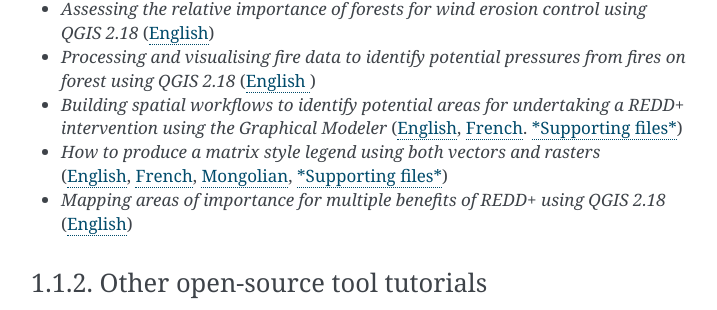
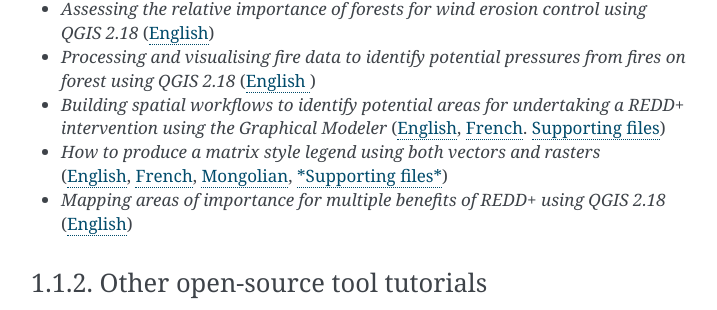
Before and after one commit to corinnar/GIS_tutorials, a Sphinx documentation site: the page built from docs/source/GIS_TOOLS_PAGE.rst, in a window 1280 px wide and 900 px high, scrolled down 1335 px. Shown: the part 144-454 px from the top of the window, without its empty margins (389-1106 px from the left). Built offline with Sphinx 7.4.7, drawn with Linux system fonts in a browser that asks for light colours; pages that are not in the unit, such as notebooks, are missing from menus; part of the change alters nothing that is shown.

```diff
--- a/docs/source/GIS_TOOLS_PAGE.rst
+++ b/docs/source/GIS_TOOLS_PAGE.rst
@@ -49,7 +49,7 @@ Open-source software is released under a license that allows software to be free
 
 -  *Processing and visualising fire data to identify potential pressures from fires on forest using QGIS 2.18* (`English  <https://github.com/corinnar/GIS_tutorials/blob/main/docs/source/media/materials/pdfs/Wind_Erosion_Tutorial.pdf>`__)
 
--  *Building spatial workflows to identify potential areas for undertaking a REDD+ intervention using the Graphical Modeler* (`English <https://github.com/corinnar/GIS_tutorials/blob/main/docs/source/media/materials/pdfs/BuildingSpatialWorkflowsToIdentifyPotReddIntervQGIS_190207.pdf>`__, \ `French <https://github.com/corinnar/GIS_tutorials/blob/main/docs/source/media/materials/pdfs/BuildingSpatialWorkflowsToIdentifyPotReddIntervQGIS_180110%20(481747).pdf>`__. `*Supporting files* <hhttps://github.com/corinnar/GIS_tutorials/tree/main/docs/source/media/materials/tools/SpatialWorkflowsQGIS>`__)
+-  *Building spatial workflows to identify potential areas for undertaking a REDD+ intervention using the Graphical Modeler* (`English <https://github.com/corinnar/GIS_tutorials/blob/main/docs/source/media/materials/pdfs/BuildingSpatialWorkflowsToIdentifyPotReddIntervQGIS_190207.pdf>`__, \ `French <https://github.com/corinnar/GIS_tutorials/blob/main/docs/source/media/materials/pdfs/BuildingSpatialWorkflowsToIdentifyPotReddIntervQGIS_180110%20(481747).pdf>`__. `Supporting files <https://github.com/corinnar/GIS_tutorials/tree/main/docs/source/media/materials/tools/SpatialWorkflowsQGIS>`__)
 
 -  *How to produce a matrix style legend using both vectors and rasters* (\ `English <https://github.com/corinnar/GIS_tutorials/blob/main/docs/source/media/materials/pdfs/9_MatrixStyleLegendProductionUsingQGIS_v1_1_190206.pdf>`__, \ `French <https://github.com/corinnar/GIS_tutorials/blob/main/docs/source/media/materials/pdfs/9_MatrixStyleLegendProductionUsingQGIS_v1_0-FR_160705.pdf>`__, \ `Mongolian <https://github.com/corinnar/GIS_tutorials/blob/main/docs/source/media/materials/pdfs/9_MatrixStyleLegendProductionUsingQGIS_150324_mn_MB%20(130209).pdf>`__, \ `*Supporting files* <https://github.com/corinnar/GIS_tutorials/blob/main/docs/source/media/materials/tools/Matrix_legend_symbology_for_QGIS.zip>`__)
 
@@ -57,7 +57,7 @@ Open-source software is released under a license that allows software to be free
 
 Other open-source tool tutorials
 ~~~~~~~~~~~~~~~~~~~~~~~~~~~~~~~~~~~~~~~~
--   Evaluating the importance of forests for water provision and limiting soil erosion: A modelling approach using WaterWorld (`English <hhttps://github.com/corinnar/GIS_tutorials/blob/main/docs/source/media/materials/pdfs/UN_REDD_WaterWorld_Tutorial_170306%20(336966).pdf>`__, \ `French <https://github.com/corinnar/GIS_tutorials/blob/main/docs/source/media/materials/pdfs/UN_REDD_WaterWorld_Tutorial_FR_180109.pdf>`__, \ `Spanish <https://github.com/corinnar/GIS_tutorials/blob/main/docs/source/media/materials/pdfs/UN_REDD_WaterWorld_Tutorial_Spanish_170530.pdf>`__)
+-   Evaluating the importance of forests for water provision and limiting soil erosion: A modelling approach using WaterWorld (`English <https://github.com/corinnar/GIS_tutorials/blob/main/docs/source/media/materials/pdfs/UN_REDD_WaterWorld_Tutorial_170306%20(336966).pdf>`__, \ `French <https://github.com/corinnar/GIS_tutorials/blob/main/docs/source/media/materials/pdfs/UN_REDD_WaterWorld_Tutorial_FR_180109.pdf>`__, \ `Spanish <https://github.com/corinnar/GIS_tutorials/blob/main/docs/source/media/materials/pdfs/UN_REDD_WaterWorld_Tutorial_Spanish_170530.pdf>`__)
 
 
 
```
